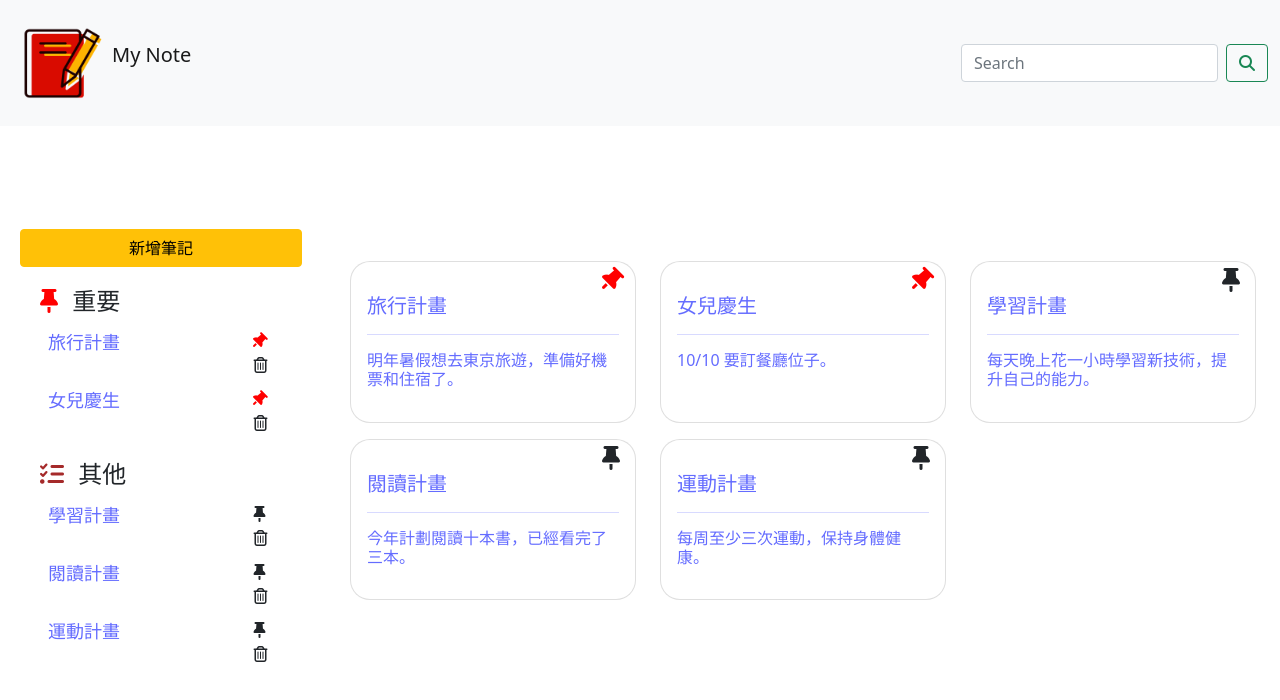
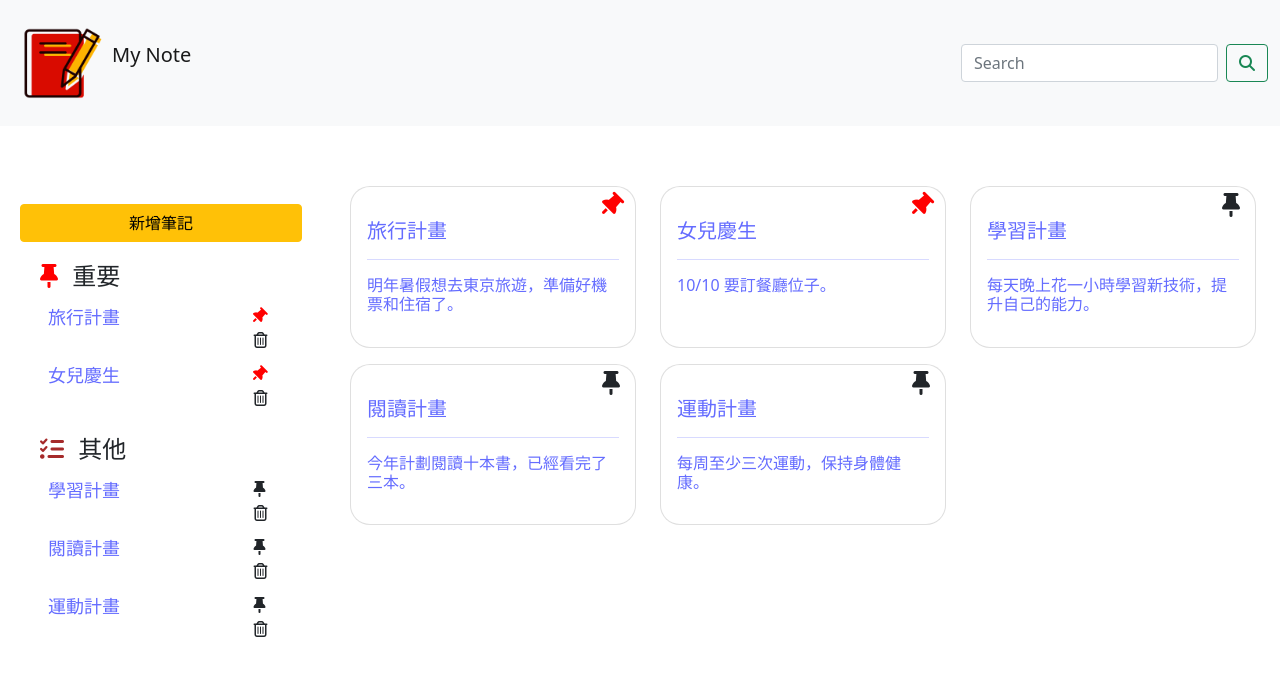
Before and after one commit to JeremyLai99/note_in_vue, a Vue app: page /edit/1 in a window 1280 px wide. Shown: the top 700 px of the page. Built offline with nearby package versions, Linux system fonts and the light colour scheme.

Commit message:
[調整首頁版面]

```diff
--- a/package.json
+++ b/package.json
@@ -6,7 +6,8 @@
   "scripts": {
     "dev": "vite",
     "build": "vite build",
-    "preview": "vite preview"
+    "preview": "vite preview",
+    "deploy": "gh-pages -d dist"
   },
   "dependencies": {
     "pinia": "^2.2.1",
@@ -15,6 +16,7 @@
   },
   "devDependencies": {
     "@vitejs/plugin-vue": "^5.0.5",
+    "gh-pages": "^6.1.1",
     "vite": "^5.3.4"
   }
 }
--- a/src/App.vue
+++ b/src/App.vue
@@ -6,7 +6,7 @@ import NoteList from './components/NoteList.vue';
 <template>
 
     <Navbar />
-    <div class="contenter-fluid" style="margin-top: 100px;">
+    <div class="contenter-fluid">
       <div class="row">
         <div class="col-3">
           <NoteList />
--- a/src/components/NoteList.vue
+++ b/src/components/NoteList.vue
@@ -81,7 +81,8 @@ const confirmDelete = () =>{
 
 <style scoped>
 .sideBar{
-padding-left: 20px
+padding-left: 20px;
+margin-top: 50px;
 }
 
 
```
Also changed, not shown: vite.config.js (line endings or trailing spaces), 1 other file (tests, documents, lock files or other folders).
